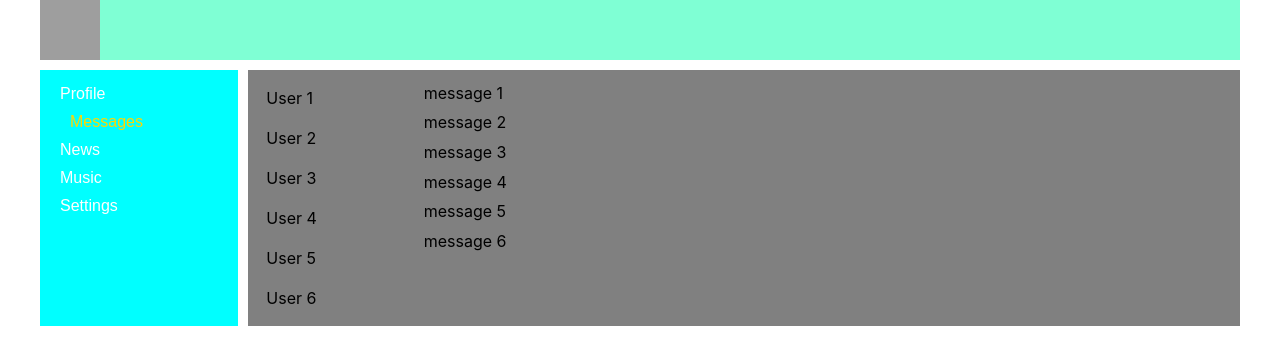
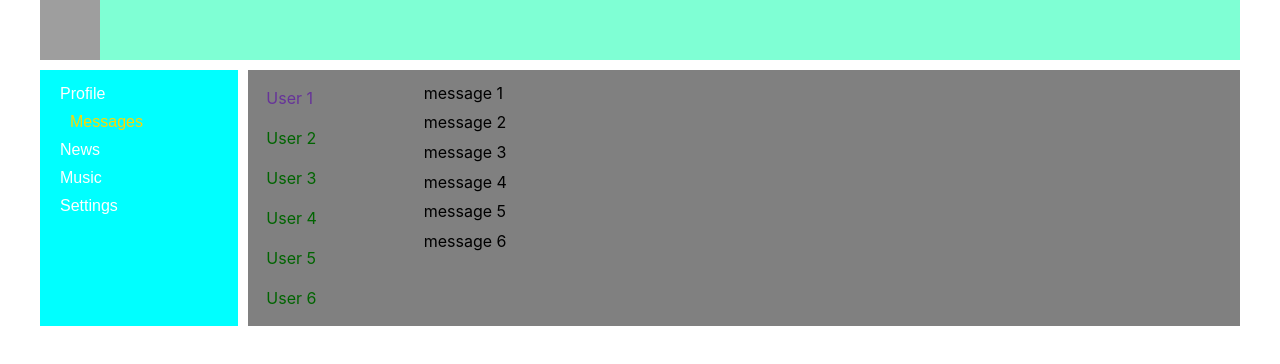
Before and after one commit to EgorKirillov/Samurai-way, a React (Create React App) app: page /dialogs in a window 1280 px wide. Shown: the top 364 px of the page. Built offline with nearby package versions, Linux system fonts and the light colour scheme; grey boxes are pictures that could not be loaded.

Commit message:
lesson 21 complite

```diff
--- a/src/components/Dialogs/Dialogs.module.css
+++ b/src/components/Dialogs/Dialogs.module.css
@@ -10,6 +10,10 @@
 
 .dialog {
     padding: 10px;
+    color: darkgreen;
+}
+.activeDialog{
+    color: rebeccapurple;
 }
 
 .messageList {
--- a/src/components/Dialogs/Dialogs.tsx
+++ b/src/components/Dialogs/Dialogs.tsx
@@ -5,7 +5,7 @@ export const Dialogs = () => {
     return (
         <div className={s.content}>
             <div className={s.dialogList}>
-                <div className={s.dialog}> User 1 </div>
+                <div className={s.dialog + ' ' +s.activeDialog}> User 1 </div>
                 <div className={s.dialog}> User 2 </div>
                 <div className={s.dialog}> User 3 </div>
                 <div className={s.dialog}> User 4 </div>
```
